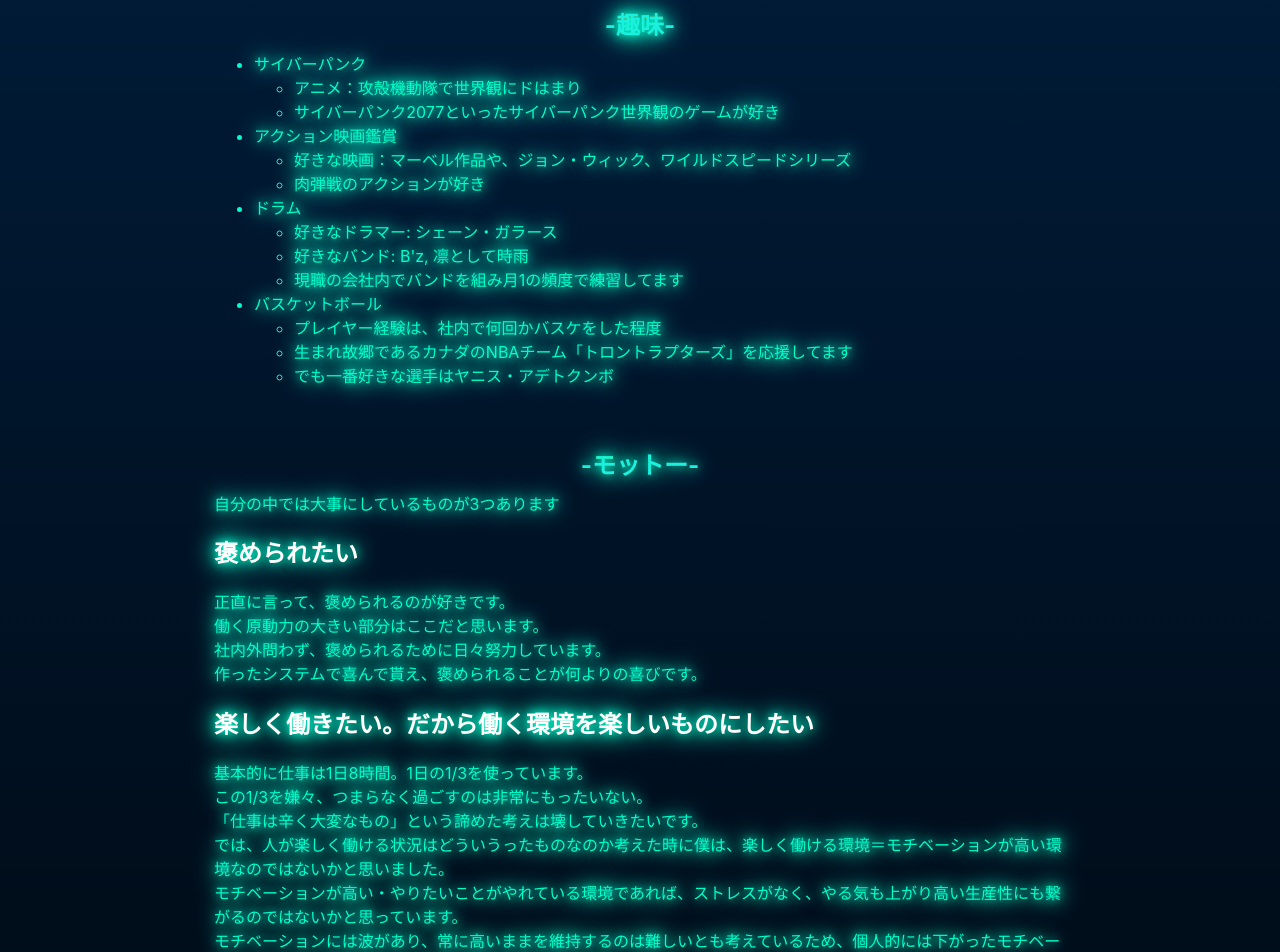
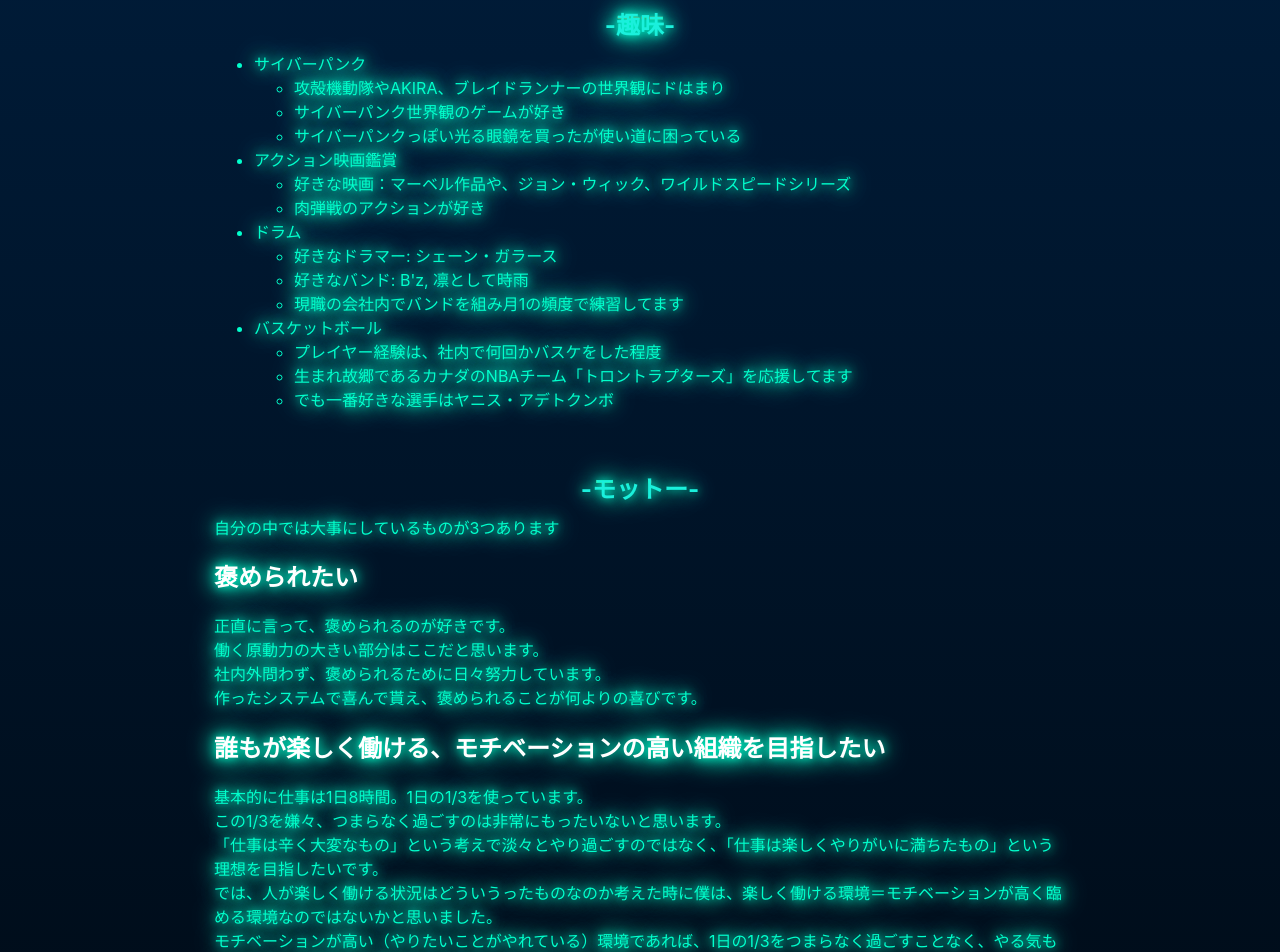
Before and after one commit to Nakanishi21/my-portfolio-app, a React (Create React App) app: page /About in a window 1280 px wide. Shown: the part 300-1252 px from the top of the page. Built offline with nearby package versions, Linux system fonts and the light colour scheme.

Commit message:
Aboutを全体的に修正

```diff
--- a/src/pages/About.tsx
+++ b/src/pages/About.tsx
@@ -27,7 +27,7 @@ const About: React.FC = () => {
         <h1 className='glitch-text' data-text="私について">-私について-</h1>
         <p>はじめまして！リチャードです（本名です）</p>
         <p>
-          カナダ生まれ日本育ちのエンジニア。<br />
+          カナダ生まれ日本育ちのエンジニア。（両親は日本人なので見た目も日本人です）<br />
           サイバーパンクが好きで、将来的にはそういうものに囲まれた暮らしがしたい。<br />
           新しい技術を学びつつ、何か面白い・楽しいものをたくさん作りたい。
         </p>
@@ -40,8 +40,9 @@ const About: React.FC = () => {
           <li>
             サイバーパンク
             <ul>
-              <li>アニメ：攻殻機動隊で世界観にドはまり</li>
-              <li>サイバーパンク2077といったサイバーパンク世界観のゲームが好き</li>
+              <li>攻殻機動隊やAKIRA、ブレイドランナーの世界観にドはまり</li>
+              <li>サイバーパンク世界観のゲームが好き</li>
+              <li>サイバーパンクっぽい光る眼鏡を買ったが使い道に困っている</li>
             </ul>
           </li>
           <li>
@@ -82,15 +83,16 @@ const About: React.FC = () => {
           作ったシステムで喜んで貰え、褒められることが何よりの喜びです。
         </p>
 
-        <h2 style={{color: "white"}}>楽しく働きたい。だから働く環境を楽しいものにしたい</h2>
+        <h2 style={{color: "white"}}>誰もが楽しく働ける、モチベーションの高い組織を目指したい</h2>
         <p>
           基本的に仕事は1日8時間。1日の1/3を使っています。<br />
-          この1/3を嫌々、つまらなく過ごすのは非常にもったいない。<br />
-          「仕事は辛く大変なもの」という諦めた考えは壊していきたいです。<br />
-          では、人が楽しく働ける状況はどういうったものなのか考えた時に僕は、楽しく働ける環境＝モチベーションが高い環境なのではないかと思いました。<br />
-          モチベーションが高い・やりたいことがやれている環境であれば、ストレスがなく、やる気も上がり高い生産性にも繋がるのではないかと思っています。<br />
-          モチベーションには波があり、常に高いままを維持するのは難しいとも考えているため、個人的には下がったモチベーションをどう上げるかについて高い関心を持っています。<br />
-          自分が楽しく働ける＝他の人も楽しいというわけではないと思うので、チーム・組織全体のモチベをどう上げていけるかという視点から、楽しく働ける環境を作りたいと考えています。
+          この1/3を嫌々、つまらなく過ごすのは非常にもったいないと思います。<br />
+          「仕事は辛く大変なもの」という考えで淡々とやり過ごすのではなく、「仕事は楽しくやりがいに満ちたもの」という理想を目指したいです。<br />
+          では、人が楽しく働ける状況はどういうったものなのか考えた時に僕は、楽しく働ける環境＝モチベーションが高く臨める環境なのではないかと思いました。<br />
+          モチベーションが高い（やりたいことがやれている）環境であれば、1日の1/3をつまらなく過ごすことなく、やる気も上がり高い生産性にも繋がるのではないかと思っています。<br />
+          モチベーションには波があり、常に高いままを維持するのは難しく、急に上がったモチベーションは急に下がることもあるため、ただ単にモチベーションを上げるのではなく、<br />
+          そのメカニズムを理解し、モチベーションを上げやすく・維持しやすい状態というのを目指したいです。<br />
+          また、人によりモチベーションの上がり下がりの要因は異なるので、チーム・組織全体のモチベ管理について、その時のチームメンバーと手探りで答えを探し、どんどん知見を深めていきたいです。
         </p>
 
         <h2 style={{color: "white"}}>チームでハイタッチ</h2>
@@ -98,7 +100,7 @@ const About: React.FC = () => {
           一人での成果も大切ですが、何か大きな目標を達成するには、チームワークが不可欠だと感じます。<br />
           小さな仕事やタスクでは一人でこなすこともできますが、本質的には協力が必要な瞬間があります。<br />
           個人の達成感はある一方で、大きなプロジェクトや目標に取り組む際は、チームで協力することがより意味深く、楽しいものとなります。<br />
-          個人の成功が100であれば、それをチームで達成した時の喜びは100×チームの人数分に相当すると考えています。<br />
+          個人の成功の喜び度が100であれば、それをチームで達成した時の喜び度は100×チームの人数分になると考えています。<br />
           一人で進めることが大切な場面もありますが、チーム全体が力を合わせお互いのベストを尽くし協力しあえば、喜びも倍増すると思います。<br />
           ですので、みんなで協力し合って、共に喜びを分かち合いましょう！ハイタッチ！
         </p>
```
